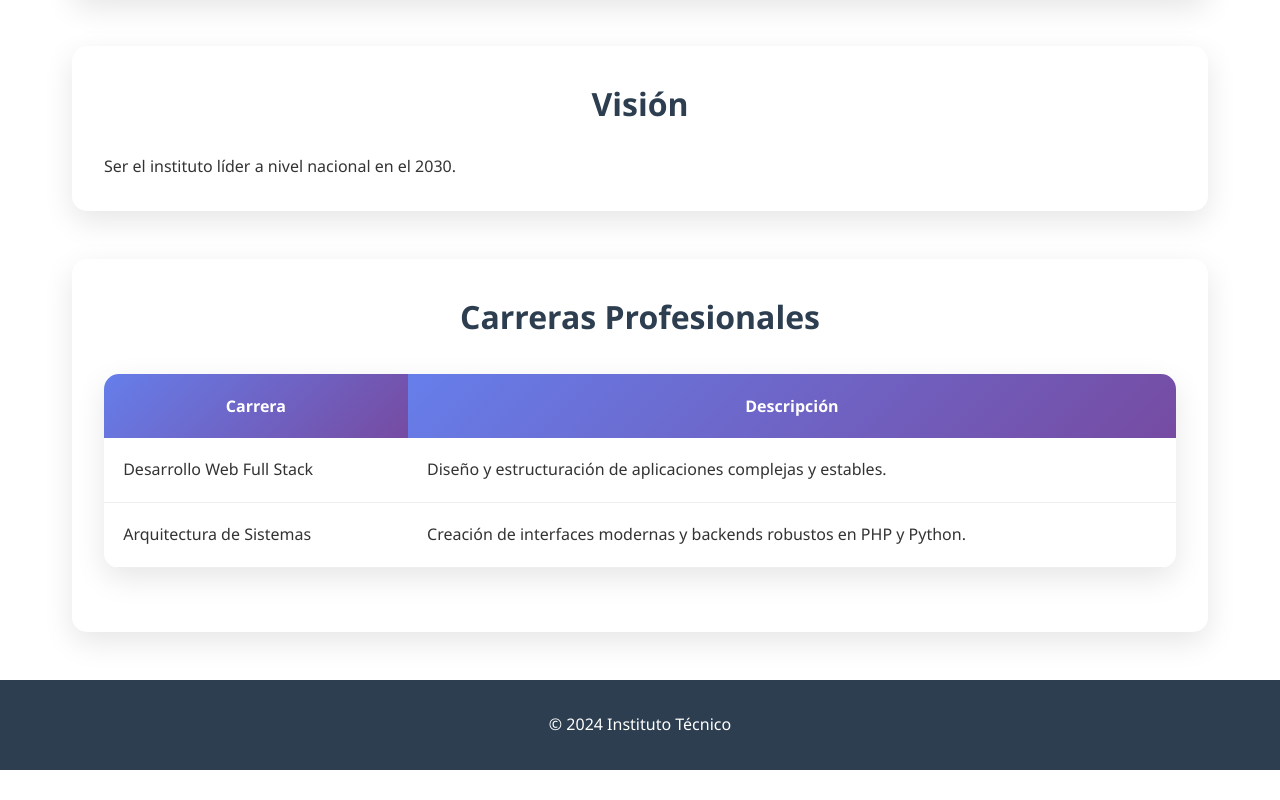
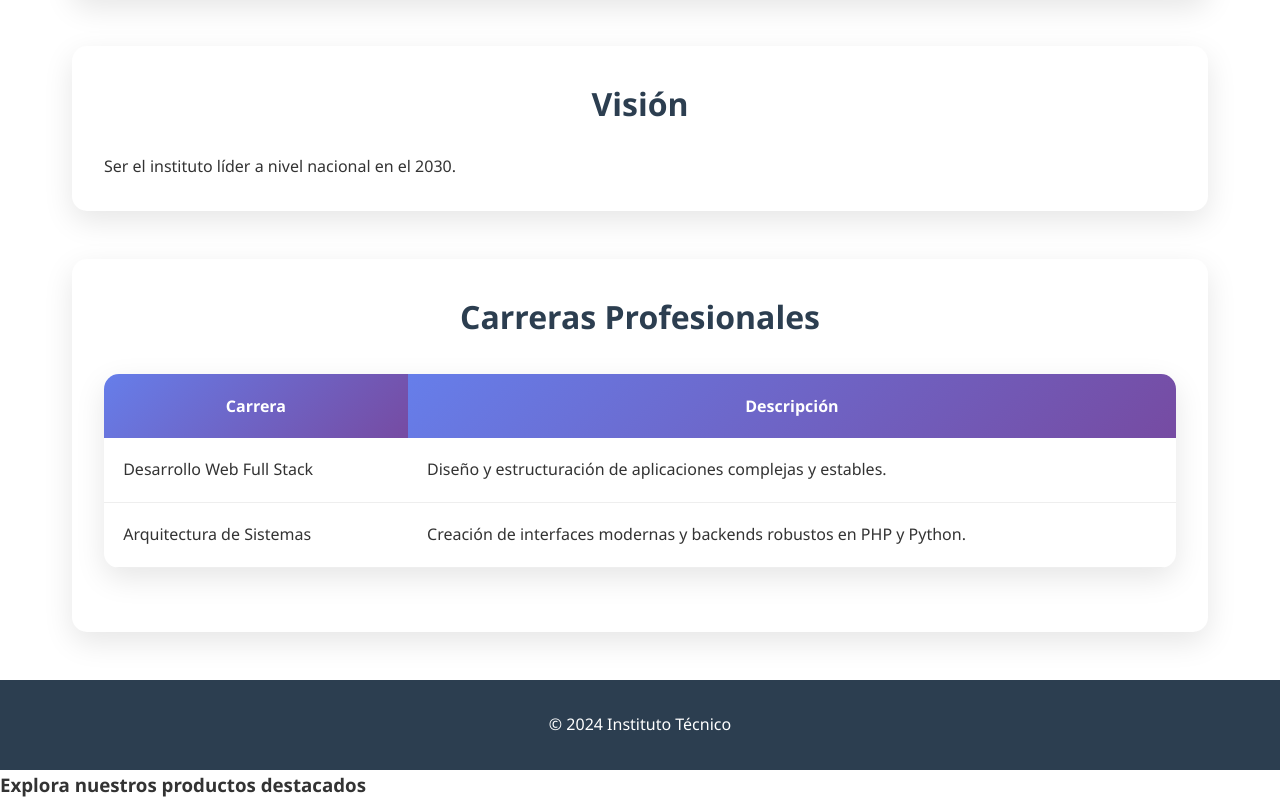
Before and after one commit to freddyguevaralopez557-code/Pagina-Instituto, a plain HTML site: page index.html in a window 1280 px wide. Shown: the part 1017-1817 px from the top of the page. Before the commit the page ends 1787 px from the top, so only its background shows below. Drawn offline with Linux system fonts and the light colour scheme.

Commit message:
Update index.html
Agregue un Subtitulo

```diff
--- a/index.html
+++ b/index.html
@@ -79,5 +79,7 @@
         <p>&copy; 2024 Instituto Técnico</p>
     </footer>
 
+    <h3>Explora nuestros productos destacados</h3>
 </body>
+
 </html>
```
